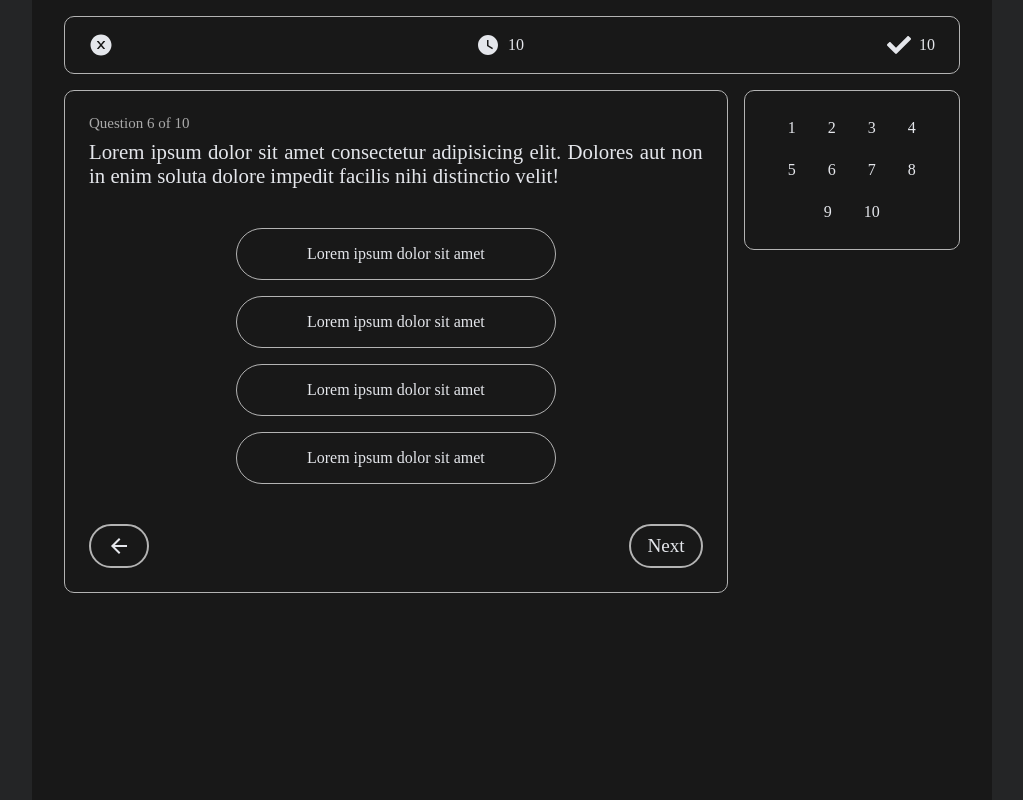
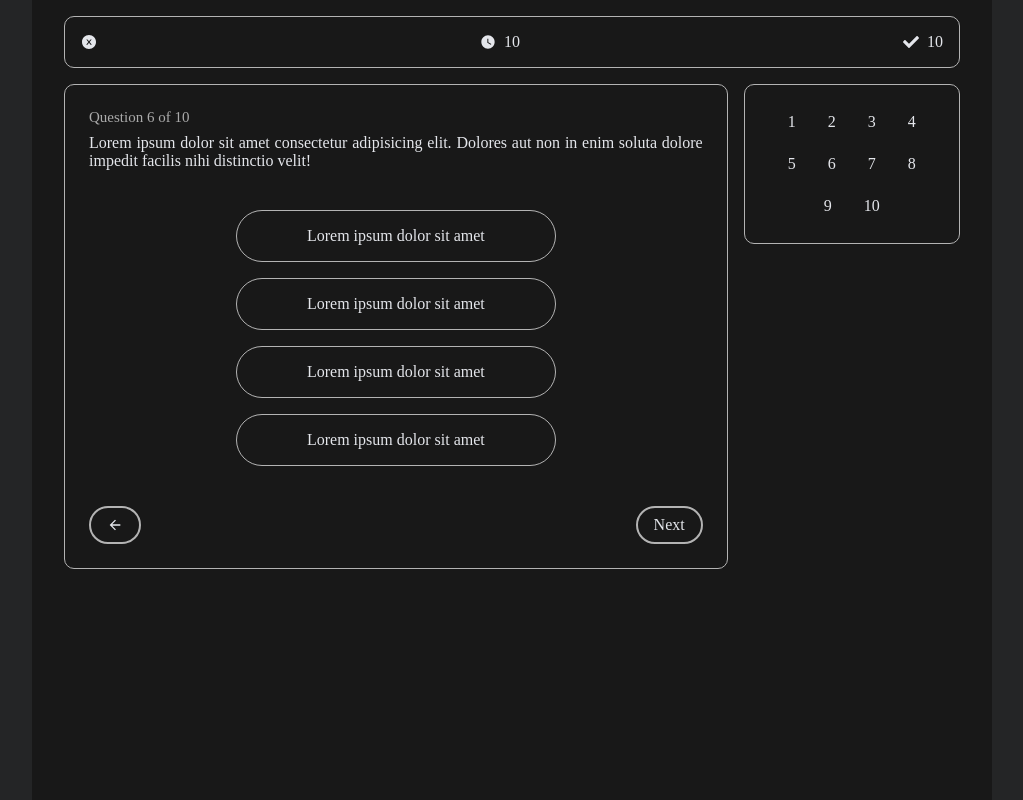
Before and after one commit to jugalkpatel/Quiz-App, a React (Create React App) app: page /play in a window 1280 px wide. Shown: the whole page, without its empty margins (128-1151 px from the left). Built offline with nearby package versions, Linux system fonts and the light colour scheme; a web font is replaced by a local one.

Commit message:
style: changed font-size and added hover on buttons in gameplay header

```diff
--- a/src/components/GamePlayHeader/gameplayheader.styles.ts
+++ b/src/components/GamePlayHeader/gameplayheader.styles.ts
@@ -11,7 +11,7 @@ const GamePlayHeaderContainer = styled.article`
   align-items: center;
   font-family: ${questionFont};
   color: ${({ theme }) => theme.tertiary};
-  padding: 0.5rem 1rem;
+  padding: 0.5rem;
   border: 1px solid ${({ theme }) => theme.border};
   background-color: ${({ theme }) => theme.primary};
   border-radius: 10px;
@@ -30,6 +30,7 @@ const QuitButton = styled.button`
   margin: 0;
   border: 0;
   color: ${({ theme }) => theme.tertiary};
+  cursor: pointer;
 `;
 
 const TimeLabel = styled.span`
@@ -38,15 +39,15 @@ const TimeLabel = styled.span`
 `;
 
 const ScoreIcon = styled(FaCheck)`
-  font-size: 1.5rem;
+  font-size: 1rem;
 `;
 
 const TimeIcon = styled(MdWatchLater)`
-  font-size: 1.5rem;
+  font-size: 1rem;
 `;
 
 const QuitIcon = styled(AiFillCloseCircle)`
-  font-size: 1.5rem;
+  font-size: 1rem;
 `;
 
 const CommonWrapper = styled.section`
--- a/src/components/Question/question.styles.ts
+++ b/src/components/Question/question.styles.ts
@@ -25,7 +25,7 @@ const QuestionStatementLabel = styled.section`
   text-align: justify;
   font-size: 1.2rem;
   @media (min-width: 768px) {
-    font-size: 1.3rem;
+    font-size: 1rem;
   }
 `;
 
@@ -52,6 +52,11 @@ const Option = styled.button`
   border-color: ${({ theme }) => theme.border};
   @media (min-width: 768px) {
     width: 20rem;
+
+    &:hover {
+      background-color: ${({ theme }) => theme.tertiary};
+      color: ${({ theme }) => theme.primary};
+    }
   }
 `;
 
@@ -63,24 +68,38 @@ const QuestionFooter = styled.article`
 const NextButton = styled.button`
   padding: 0.5rem 1rem;
   border-radius: 1.5rem;
-  font-size: 1.2rem;
+  font-size: 1rem;
   background-color: transparent;
   font-family: ${questionFont};
   border: 2px solid ${({ theme }) => theme.border};
   box-shadow: rgba(0, 0, 0, 0.05) 0px 0px 0px 1px;
   color: ${({ theme }) => theme.tertiary};
+
+  @media (min-width: 768px) {
+    &:hover {
+      background-color: ${({ theme }) => theme.tertiary};
+      color: ${({ theme }) => theme.primary};
+    }
+  }
 `;
 
 const BackButton = styled.button`
   display: flex;
   align-items: center;
   padding: 0.5rem 1rem;
-  font-size: 1.5rem;
+  font-size: 1rem;
   border: 2px solid ${({ theme }) => theme.border};
   border-radius: 1.5rem;
   background-color: transparent;
   box-shadow: rgba(0, 0, 0, 0.05) 0px 0px 0px 1px;
   color: ${({ theme }) => theme.tertiary};
+
+  @media (min-width: 768px) {
+    &:hover {
+      background-color: ${({ theme }) => theme.tertiary};
+      color: ${({ theme }) => theme.primary};
+    }
+  }
 `;
 
 export {
```
